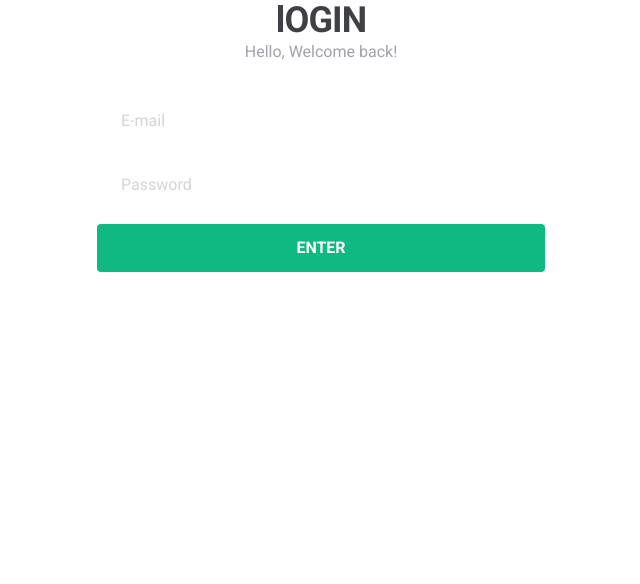
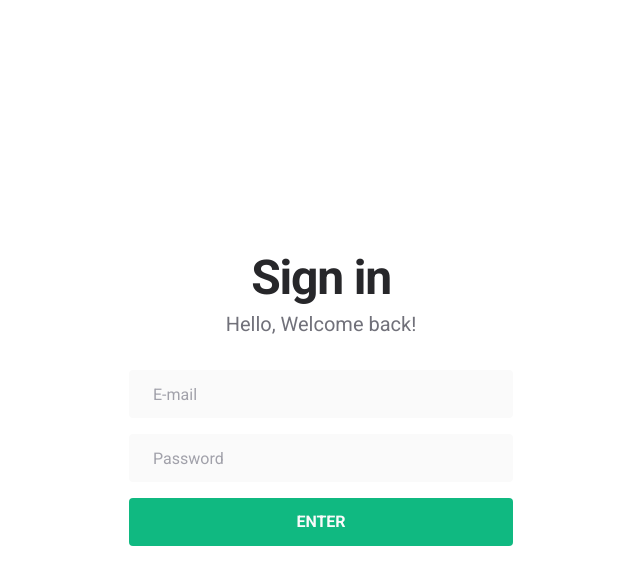
Before and after one commit to evandersondev/user-manager-web, a Vue app: page / in a window 1280 px wide. Shown: the top 584 px of the page, without its empty margins (319-959 px from the left). Built offline with nearby package versions, Linux system fonts and the light colour scheme.

Commit message:
update login view

```diff
--- a/src/views/Login.vue
+++ b/src/views/Login.vue
@@ -9,15 +9,19 @@ function hanldeLoginSubmit() {
 </script>
 
 <template>
-  <div class="h-full w-full flex flex-col space-y-8 justify-center items-center">
-    <div class="flex flex-col items-center">
-      <h1 class="text-4xl font-bold tracking-tight text-zinc-700 sm:text-4xl">lOGIN</h1>
-      <h3 class="text-zinc-400">Hello, Welcome back!</h3>
+  <div class="h-screen w-full flex flex-col space-y-8 justify-center items-center">
+    <div class="flex flex-col items-center gap-2">
+      <h1 class="text-5xl font-bold tracking-tight text-zinc-800">Sign in</h1>
+      <h3 class="text-zinc-500 text-xl">Hello, Welcome back!</h3>
     </div>
-    <form @submit.prevent="hanldeLoginSubmit" class="flex flex-col gap-4 w-full max-w-md">
-      <input placeholder="E-mail" class="h-12 w-full rounded px-6 text-zinc-700 placeholder:text-zinc-300" />
-      <input placeholder="Password" class="h-12 w-full rounded px-6 text-zinc-700 placeholder:text-zinc-300" />
-      <button class="h-12 w-full rounded bg-emerald-500 text-zinc-50 font-semibold" type="submit">ENTER</button>
+    <form @submit.prevent="hanldeLoginSubmit" class="flex flex-col gap-4 w-full max-w-sm">
+      <input placeholder="E-mail"
+        class="h-12 w-full rounded px-6 text-zinc-800 placeholder:text-zinc-400 bg-zinc-50 outline-0 focus:ring-2 focus:ring-emerald-500" />
+      <input placeholder="Password"
+        class="h-12 w-full rounded px-6 text-zinc-800 placeholder:text-zinc-400 bg-zinc-50 outline-0 focus:ring-2 focus:ring-emerald-500" />
+      <button
+        class="h-12 w-full rounded bg-emerald-500 text-zinc-50 font-semibold outline-0 focus:ring-2 focus:ring-emerald-500"
+        type="submit">ENTER</button>
     </form>
   </div>
 </template>
```
